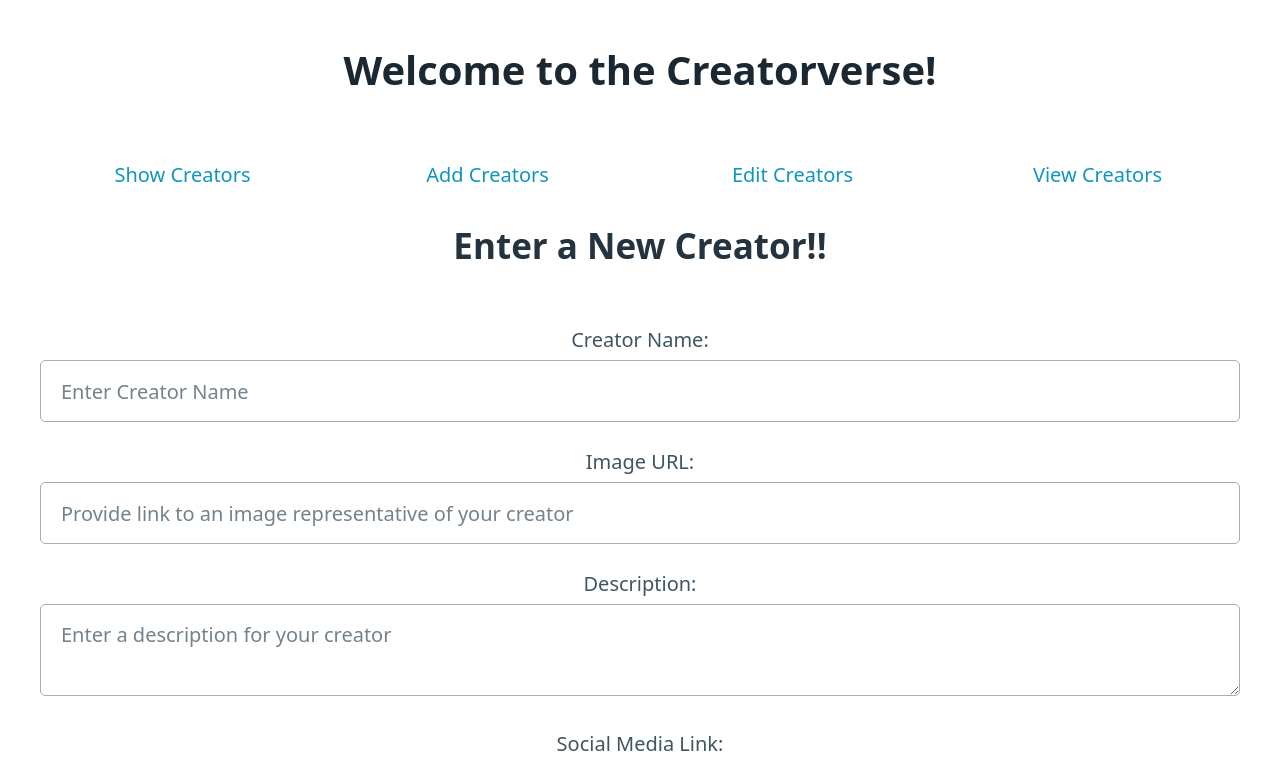
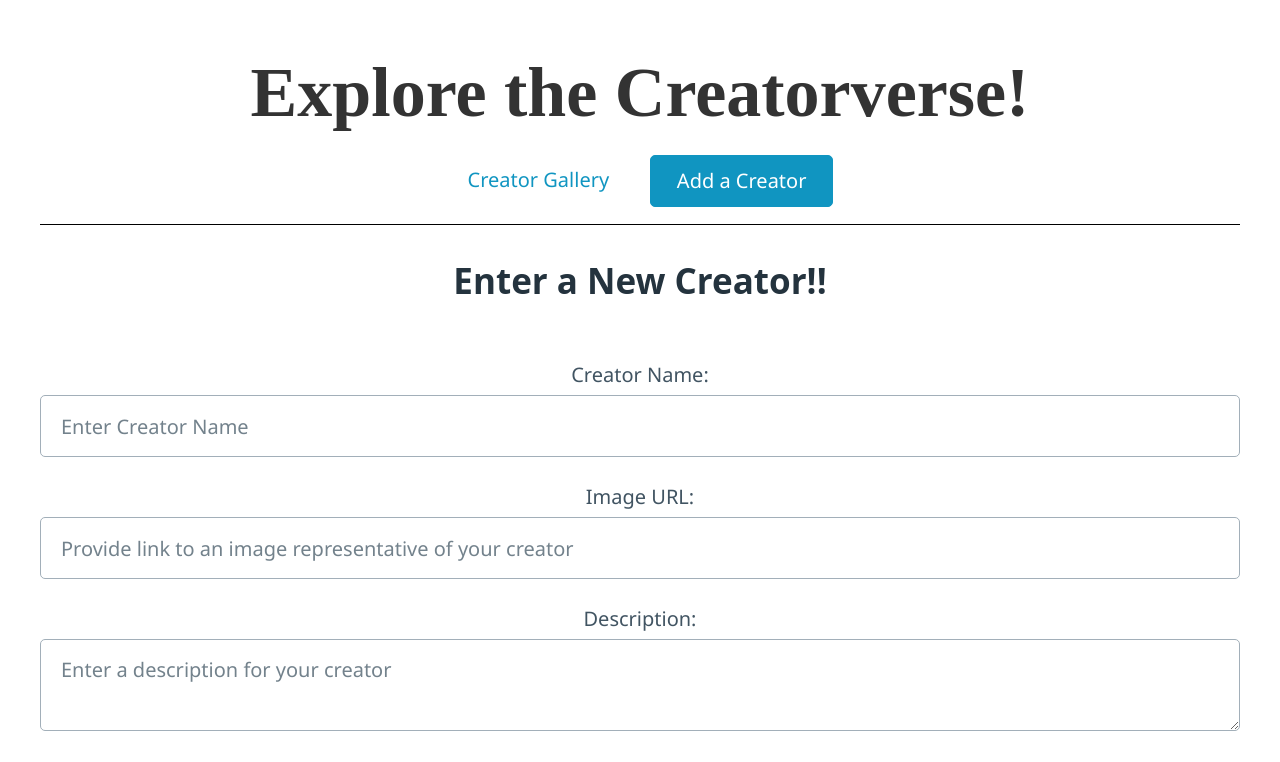
Before and after one commit to bryanteoh964/creatorverse, a React (Vite) app: page /add in a window 1280 px wide. Shown: the top 762 px of the page. Built offline with nearby package versions, Linux system fonts and the light colour scheme.

Commit message:
Final CSS and redirect tidying

```diff
--- a/src/App.css
+++ b/src/App.css
@@ -3,27 +3,67 @@
   margin: 0 auto;
   padding: 2rem;
   text-align: center;
+  font-family: 'Segoe UI', 'Fira Sans';
 }
 
 article {
   border: 1px solid black;
 }
 
+.nav-bar {
+  height: 60px;
+  border-bottom: 1px solid black;
+}
+
 .card {
   background-color: rgb(244, 244, 244);
   border-radius: 10px;
+  height: 364px;
   padding: 20px;
   cursor: pointer;
-  margin-top: 10px;
+  margin-top: 0px;
+  overflow: hidden;
 }
-
 .card:hover {
   transform: scale(1.01);
 }
+.card-img {
+  width: 400px;
+  height: 220px;
+  object-fit: cover;
+  border-radius: 10px;
+}
 
+h1 {
+  font-family: 'Fira Sans';
+  font-size: 70px;
+  margin: 0 0 20px 0;
+  font-weight: 600;
+  color: #333;
+}
 h3 {
   margin: 0;
   margin-bottom: 10px;
+}
+span {
+  font-size: 16px;
+  color: grey;
+}
+
+.gallery-card {
+  width: 48%;
+  margin: 0px 10px;
+}
+.gallery {
+  display: flex;
+  flex-wrap: wrap;
+  width: 98%;
+  align-items: stretch;
+}
+.gallery-container{
+  display: flex;
+  flex-direction: row;
+  justify-content: center;
 }
 
 .yt-icon {
--- a/src/components/Card.jsx
+++ b/src/components/Card.jsx
@@ -6,10 +6,12 @@ const Card = (props) => {
       <article class="card">
         <img
           src={props.imageURL}
+          className="card-img"
         />
-        <h3>Creator Name: {props.name}</h3>
-        <h5>URL: {props.url}</h5>
-        <span>Description: {props.description}</span>
+        <div class="grid">
+          <h3>{props.name}</h3>
+        </div>
+        <span>{props.description}</span>
       </article>
     </div>
   )
--- a/src/components/Nav.jsx
+++ b/src/components/Nav.jsx
@@ -1,17 +1,23 @@
 import React from 'react'
 import { Link } from 'react-router-dom'
+
 import '@picocss/pico/css/pico.min.css'
+import '../App.css'
 
 const Nav = () => {
   return (
         <div>
-            <h1>Welcome to the Creatorverse!</h1>
-            <nav class="grid">
-                <Link to="/">Show Creators</Link>
-                <Link to="/add">Add Creators</Link>
-                <Link to="/edit">Edit Creators</Link>
-                <Link to="/creator/0">View Creators</Link>
-            </nav>
+            <h1>Explore the Creatorverse!</h1>
+            <div className="nav-bar">
+              <div class="grid">
+                <div></div>
+                <nav class="grid">
+                    <Link to="/">Creator Gallery</Link>
+                    <Link to="/add" role="button">Add a Creator</Link>
+                </nav>
+                <div></div>
+              </div>
+            </div>
             <br />
         </div>
   )
--- a/src/pages/AddCreator.jsx
+++ b/src/pages/AddCreator.jsx
@@ -1,6 +1,9 @@
 import React, { useState } from 'react'
 import { supabase } from '../client.js'
+import { useNavigate } from 'react-router-dom'
+
 import Nav from '../components/Nav'
+
 import '@picocss/pico/css/pico.min.css'
 
 const AddCreator = () => {
@@ -8,6 +11,8 @@ const AddCreator = () => {
 	const [imgUrl, setImgUrl] = useState('')
 	const [description, setDescription] = useState('')
 	const [mediaLink, setMediaLink] = useState('')
+
+	let navigate = useNavigate();
 
 	const handleSubmit = async (e) => {
 		e.preventDefault();
@@ -24,6 +29,8 @@ const AddCreator = () => {
             setImgUrl('');
             setDescription('');
             setMediaLink('');
+			let path = `/`;
+			navigate(path)
 		}
 	}
 
@@ -71,7 +78,7 @@ const AddCreator = () => {
 						/>
 					</label>
 				</fieldset>
-				<input type="submit" value="Submit" />
+				<input type="submit" value="Submit"/>
 			</form>
 		</div>
 	)
--- a/src/pages/ShowCreators.jsx
+++ b/src/pages/ShowCreators.jsx
@@ -36,10 +36,10 @@ const ShowCreators = () => {
 	return (
 		<div>
 			<Nav />
-			<div>
-				<ul class="grid">
+			<div className="gallery-container">
+				<ul className="gallery">
 					{creators.map(creator => (
-						<div onClick={() => routeChange(creator.id)}>
+						<div className="gallery-card" onClick={() => routeChange(creator.id)}>
 							<Card
 								name={creator.name}
 								url={creator.url}
```
